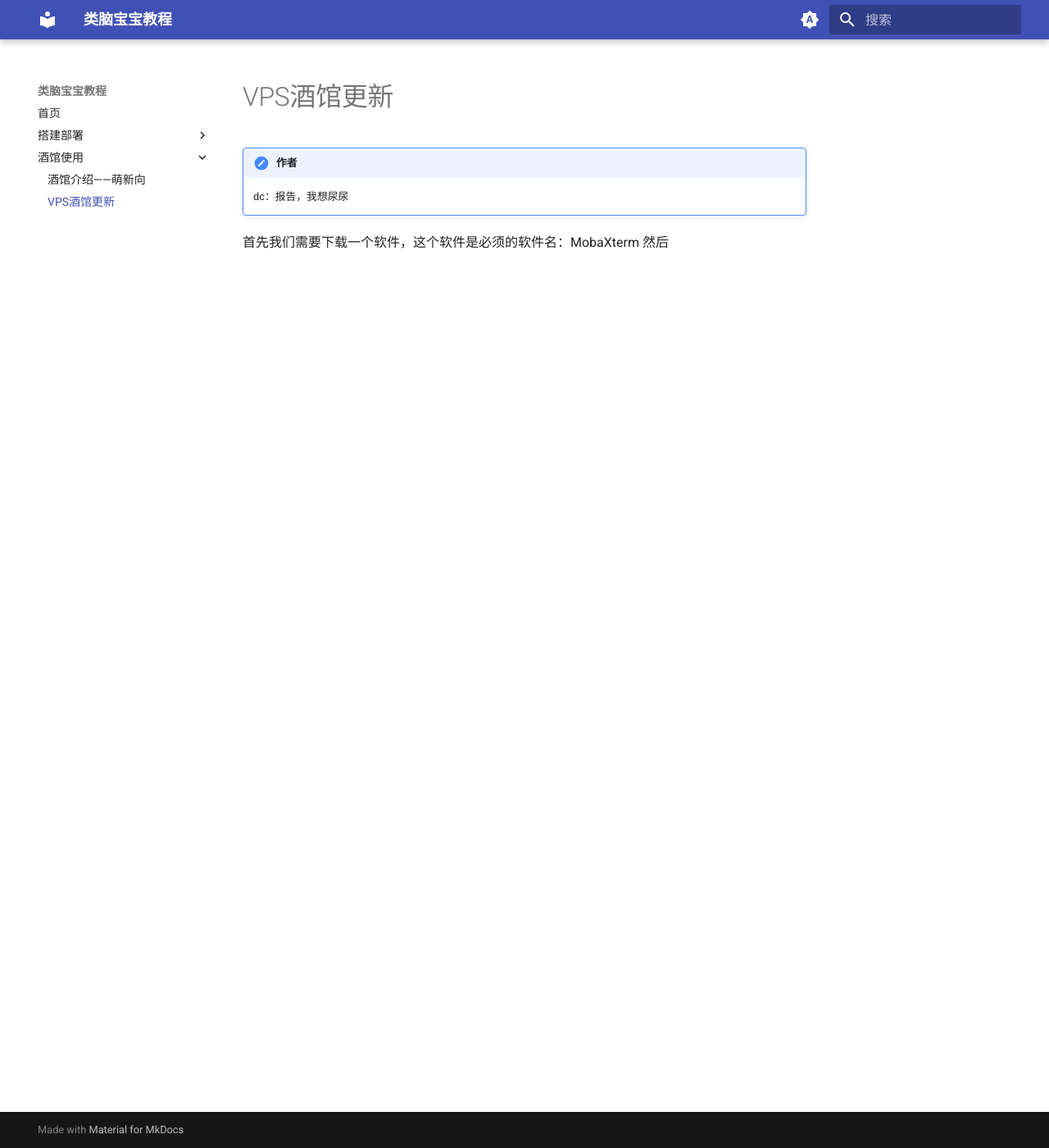
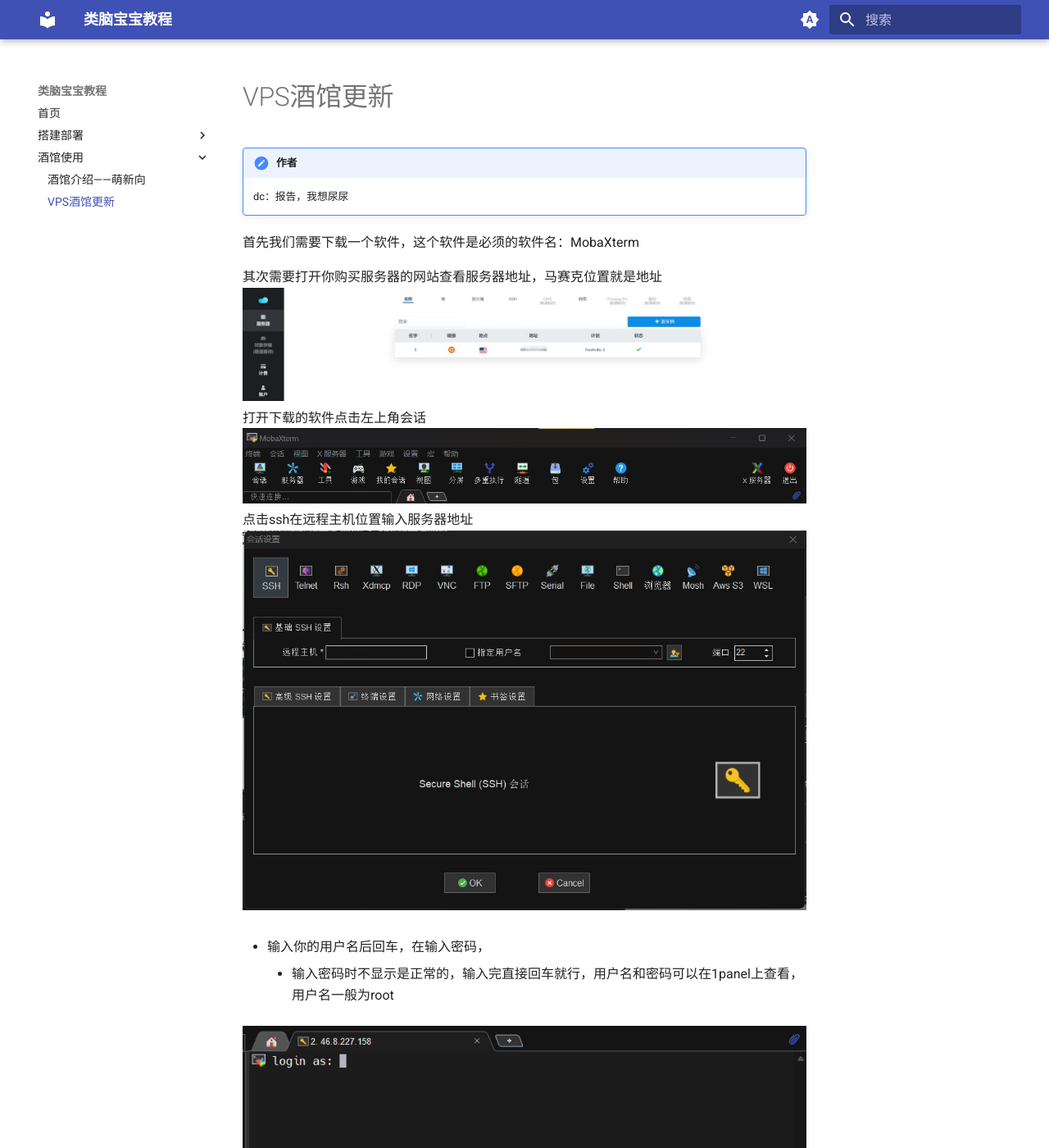
Before and after one commit to supmamamamma/baoleinao, an MkDocs documentation site: the page built from docs/silly/up.md, in a window 1280 px wide and 1400 px high. Shown: the whole window at 82% size. Built offline with MkDocs 1.6.1 and Material for MkDocs 9.7.7, drawn with Linux system fonts in a browser that asks for light colours; some of the changed text lies outside the part shown.

Commit message:
vps酒馆更新

````diff
--- a/docs/silly/up.md
+++ b/docs/silly/up.md
@@ -4,4 +4,34 @@
 	dc：报告，我想尿尿
 
 首先我们需要下载一个软件，这个软件是必须的软件名：MobaXterm
-然后
+
+其次需要打开你购买服务器的网站查看服务器地址，马赛克位置就是地址
+![img](up/vos.jpeg){ loading=lazy }
+打开下载的软件点击左上角会话
+![img](up/acc.jpeg){ loading=lazy }
+点击ssh在远程主机位置输入服务器地址
+![img](up/ad.jpeg){ loading=lazy }
+
+
+- 输入你的用户名后回车，在输入密码，
+
+	- 输入密码时不显示是正常的，输入完直接回车就行，用户名和密码可以在1panel上查看，用户名一般为root
+
+![img](up/hgs.jpeg){ loading=lazy }
+
+接着只需要输入
+```
+cd SillyTavern
+```
+
+回车，在输入
+```
+git pull
+```
+
+最后输入
+```
+./start.sh
+```
+
+即可完成更新
````
Also changed, not shown: docs/silly/up/acc.jpeg (added), docs/silly/up/ad.jpeg (added), docs/silly/up/hgs.jpeg (added), docs/silly/up/vos.jpeg (added).
